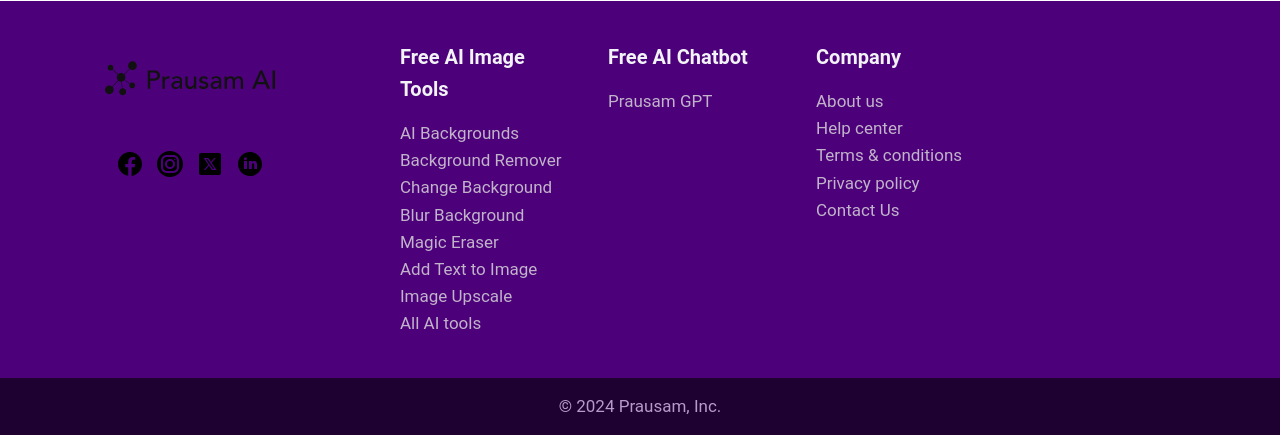
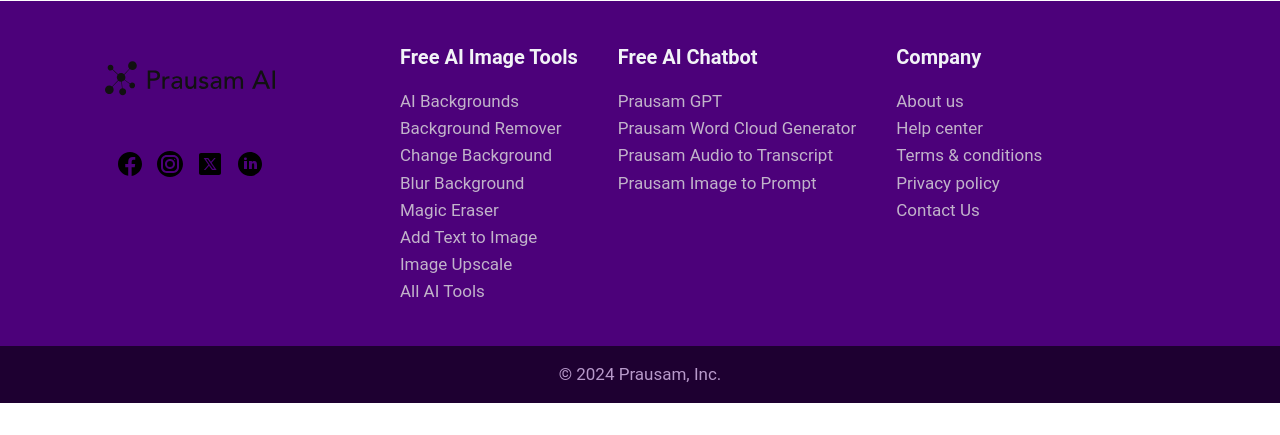
Before and after one commit to ayush-2501/prausamai, a Flask app: page / in a window 1280 px wide. Shown: the part 4734-5169 px from the top of the page. After the commit the page ends 5137 px from the top, so only its background shows below. Run offline with Flask 3, Linux system fonts and the light colour scheme; some libraries are stand-ins or nearby versions.

Commit message:
added few more tools in footer

```diff
--- a/app/static/css/style.css
+++ b/app/static/css/style.css
@@ -909,10 +909,6 @@
   width: 70%;
 }
 
-.footer-section {
-  width: 20%;
-}
-
 .footer-title {
   font-weight: 700;
   font-size: 20px;
--- a/app/templates/footer.html
+++ b/app/templates/footer.html
@@ -57,7 +57,7 @@
           <li><a href="#" class="footer-link">Magic Eraser</a></li>
           <li><a href="#" class="footer-link">Add Text to Image</a></li>
           <li><a href="#" class="footer-link">Image Upscale</a></li>
-            <li><a href="{{ url_for('main.tools') }}" class="footer-link">All AI tools</a></li>
+          <li><a href="{{ url_for('main.tools') }}" class="footer-link">All AI Tools</a></li>
         </ul>
       </div>
 
@@ -65,6 +65,9 @@
         <h3 class="footer-title">Free AI Chatbot</h3>
         <ul class="footer-links">
           <li><a href="#" class="footer-link">Prausam GPT</a></li>
+          <li><a href="#" class="footer-link">Prausam Word Cloud Generator</a></li>
+          <li><a href="#" class="footer-link">Prausam Audio to Transcript</a></li>
+          <li><a href="#" class="footer-link">Prausam Image to Prompt</a></li>
         </ul>
       </div>
 
```
Lines whose indentation alone changed are shown as unchanged.
